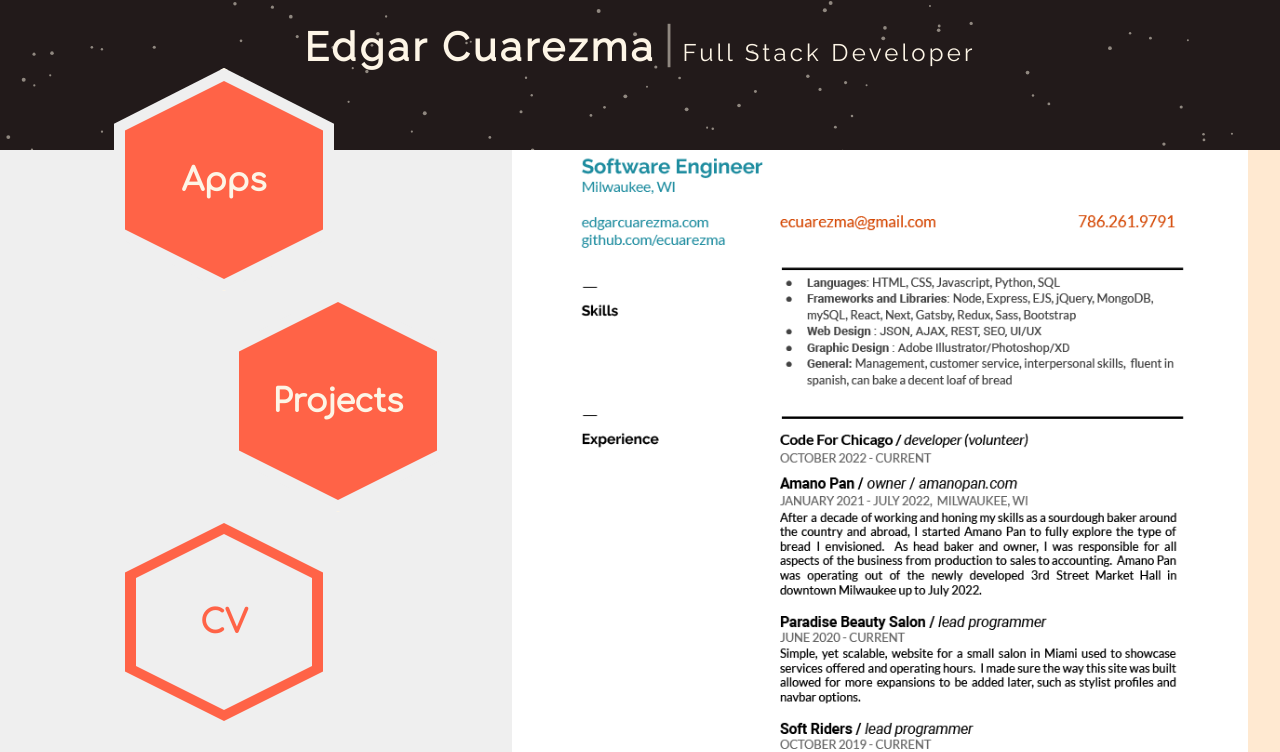
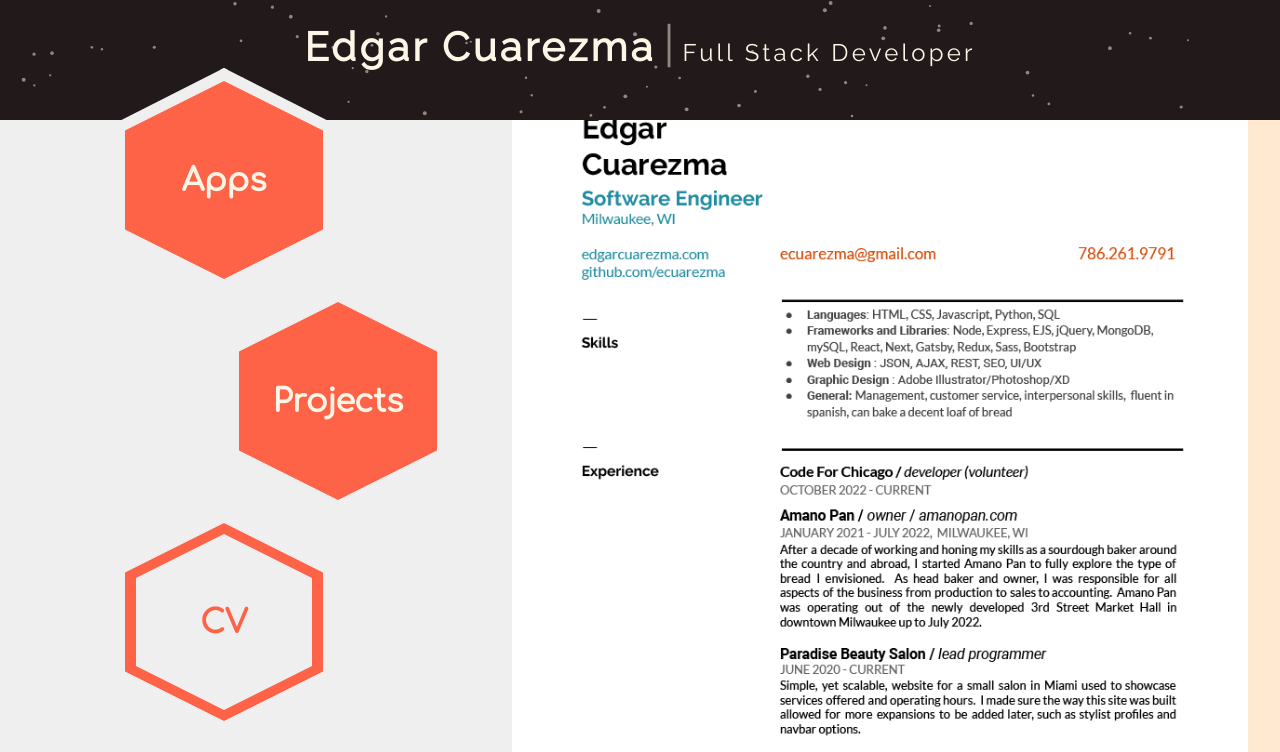
Before and after one commit to ecuarezma/portfolio, a Gatsby site: page /CV in a window 1280 px wide. Shown: the top 752 px of the page. Built offline with nearby package versions, Linux system fonts and the light colour scheme; Gatsby itself is replaced by a stand-in of ours.

Commit message:
Fix styles on CV and Header components

```diff
--- a/src/components/Particles/index.js
+++ b/src/components/Particles/index.js
@@ -12,7 +12,7 @@ const StyledWrapper = styled.div`
   clip-path: polygon(0 0, 100% 0, 100% 40%, 0% 100%);
   z-index: 100;
   @media (min-width: 600px) {
-    height: 150px;
+    height: 120px;
     clip-path: polygon(0 0, 100% 0, 100% 100%, 0% 100%);
   }
   @media (max-height: 600px) and (min-width: 600px) {
--- a/src/pages/CV.js
+++ b/src/pages/CV.js
@@ -12,7 +12,8 @@ const StyledWrapper = styled.section`
     width: 100%;
   }
   @media (min-width: 600px) {
-    margin: 4rem 2rem 2rem 0;
+    margin: 6rem 2rem 0 0;
+    padding: 0;
   }
 `;
 
```
